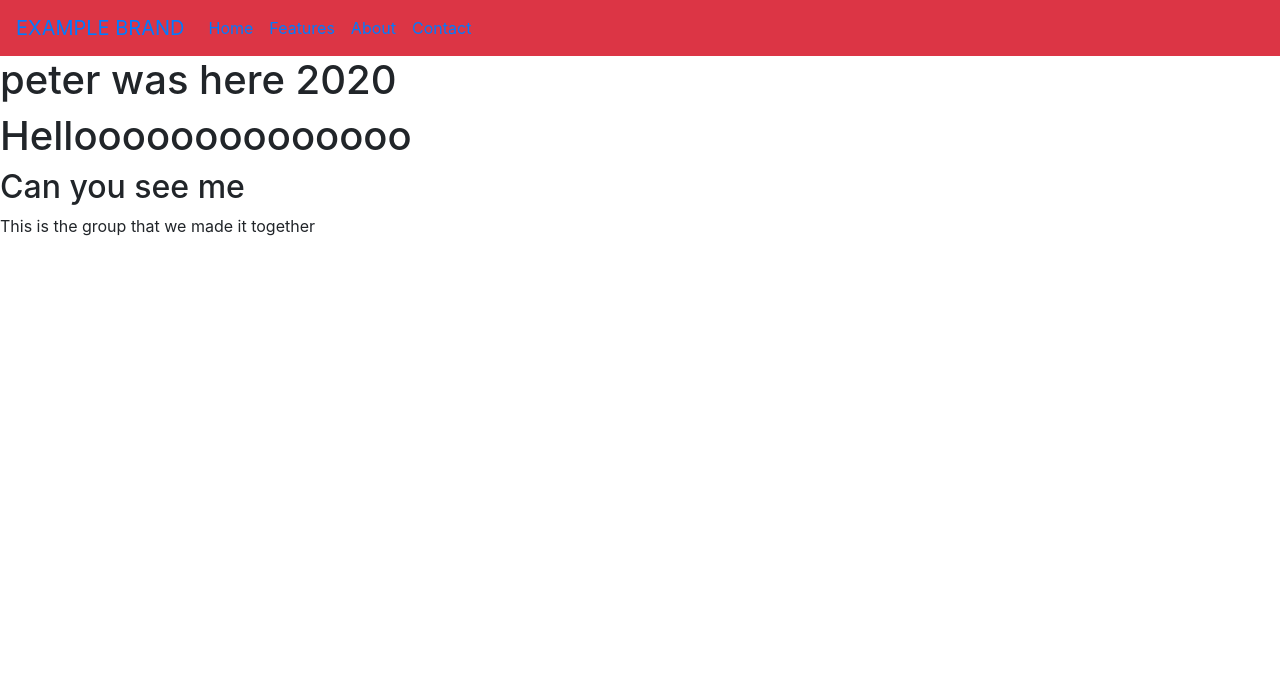
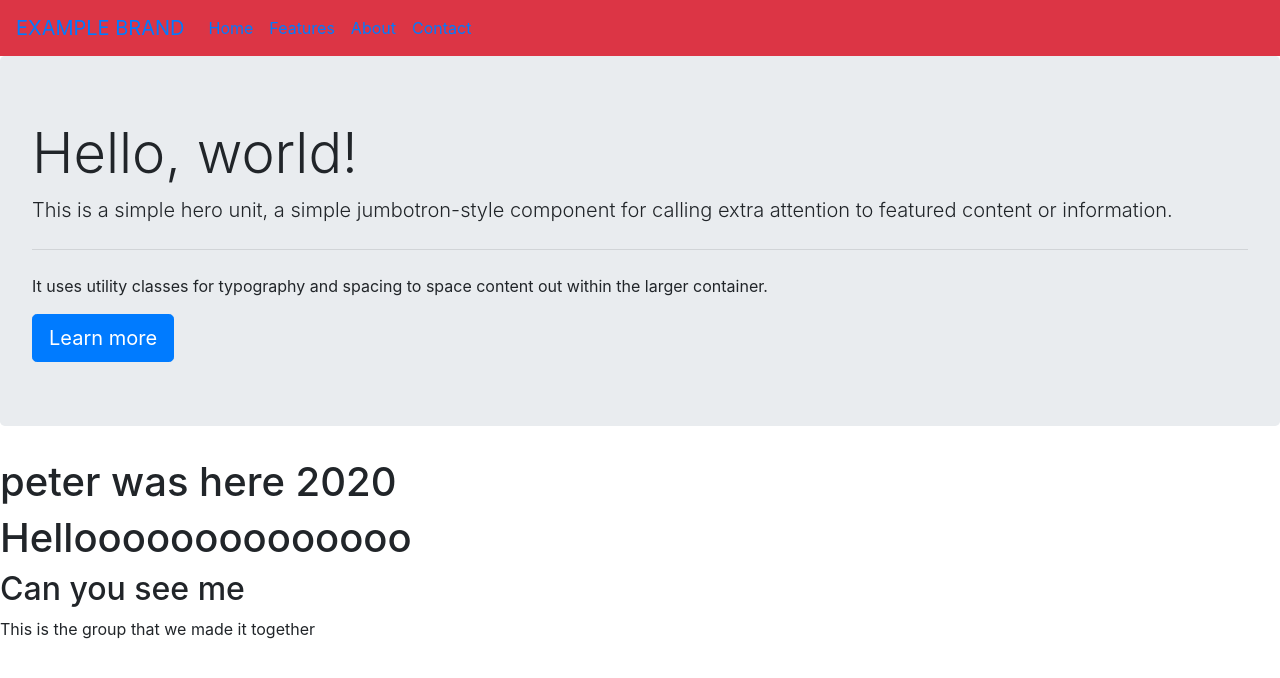
Before and after one commit to AltomHussain/try-with-sulaiman, a plain HTML site: page index.html in a window 1280 px wide. Drawn offline with nearby package versions, Linux system fonts and the light colour scheme.

Commit message:
added jumbotron and jumbotron styleing

```diff
--- a/index.html
+++ b/index.html
@@ -4,6 +4,7 @@
     <meta charset="UTF-8" />
     <meta name="viewport" content="width=device-width, initial-scale=1.0" />
     <link rel="stylesheet" href="https://stackpath.bootstrapcdn.com/bootstrap/4.4.1/css/bootstrap.min.css" crossorigin="anonymous">
+    <link rel="stylesheet" href="styles/style.css" />
     <title>Document</title>
   </head>
   <body>
@@ -31,7 +32,13 @@
       </div>
     </nav>
 
-
+    <div class="jumbotron">
+      <h1 class="display-4">Hello, world!</h1>
+      <p class="lead">This is a simple hero unit, a simple jumbotron-style component for calling extra attention to featured content or information.</p>
+      <hr class="my-4">
+      <p>It uses utility classes for typography and spacing to space content out within the larger container.</p>
+      <a class="btn btn-primary btn-lg" href="#" role="button">Learn more</a>
+    </div>
 
   <h1>peter was here 2020</h1>
 
--- a/stytle.css
+++ b/stytle.css
@@ -0,0 +1,6 @@
+.jumbotron{
+border-radius: 0;
+    background-image: linear-gradient( rgba(0, 0, 0, 0.5), rgba(128, 128, 128, 0.5) ), url(/https://picsum.photos/200/300);
+    border-radius: 0;
+    color: rgb(250, 250, 250);
+}
```
